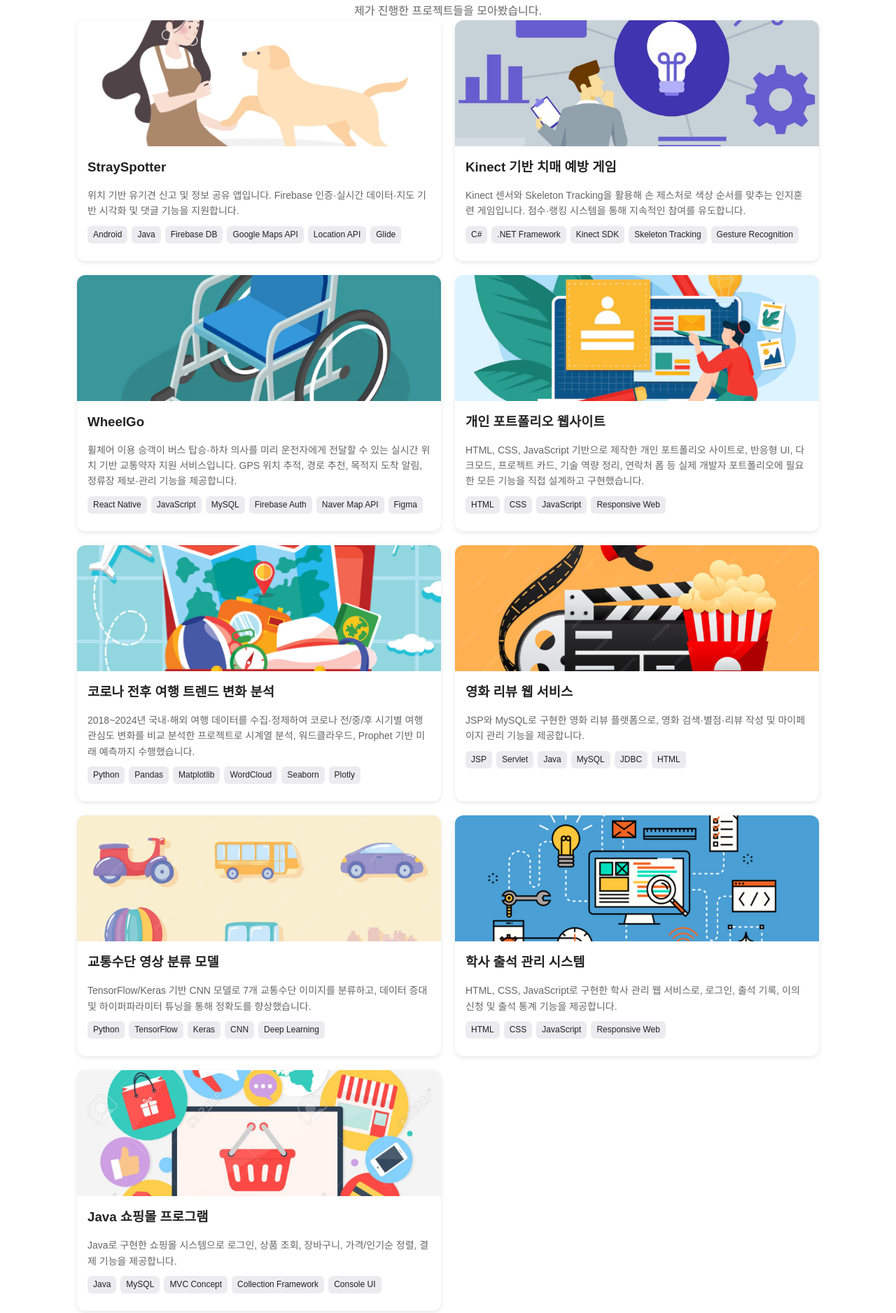
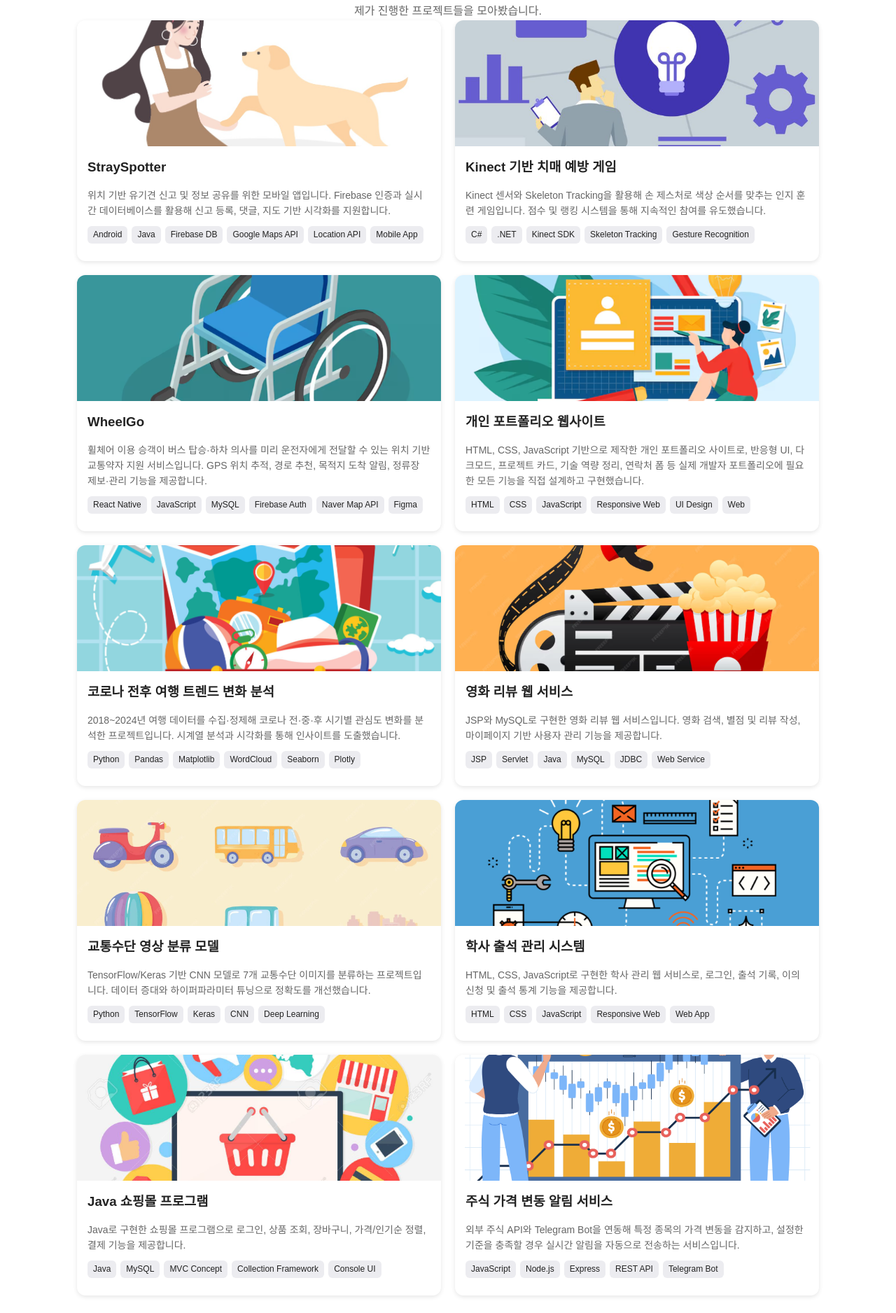
Before and after one commit to leegahyeon09/my-portfolio, a plain HTML site: page projects.html in a window 1280 px wide. Shown: the part 227-2103 px from the top of the page at 70% size. Drawn offline with Linux system fonts and the light colour scheme.

Commit message:
Update projects.html

```diff
--- a/projects.html
+++ b/projects.html
@@ -23,10 +23,18 @@
           <img src="images/1.png" alt="StraySpotter 유기견 신고 앱" />
           <div class="project-content">
             <h3>StraySpotter</h3>
-            <p>위치 기반 유기견 신고 및 정보 공유 앱입니다. Firebase 인증·실시간 데이터·지도 기반 시각화 및 댓글 기능을 지원합니다.</p>
+            <p>
+              위치 기반 유기견 신고 및 정보 공유를 위한 모바일 앱입니다.
+              Firebase 인증과 실시간 데이터베이스를 활용해 신고 등록, 댓글,
+              지도 기반 시각화를 지원합니다.
+            </p>
             <div class="tags">
-              <span>Android</span><span>Java</span><span>Firebase DB</span>
-              <span>Google Maps API</span><span>Location API</span><span>Glide</span>
+              <span>Android</span>
+              <span>Java</span>
+              <span>Firebase DB</span>
+              <span>Google Maps API</span>
+              <span>Location API</span>
+              <span>Mobile App</span>
             </div>
           </div>
         </div>
@@ -35,10 +43,17 @@
           <img src="images/2.png" alt="Kinect 기반 치매 예방 게임" />
           <div class="project-content">
             <h3>Kinect 기반 치매 예방 게임</h3>
-            <p>Kinect 센서와 Skeleton Tracking을 활용해 손 제스처로 색상 순서를 맞추는 인지훈련 게임입니다. 점수·랭킹 시스템을 통해 지속적인 참여를 유도합니다.</p>
+            <p>
+              Kinect 센서와 Skeleton Tracking을 활용해 손 제스처로
+              색상 순서를 맞추는 인지 훈련 게임입니다.
+              점수 및 랭킹 시스템을 통해 지속적인 참여를 유도했습니다.
+            </p>
             <div class="tags">
-              <span>C#</span><span>.NET Framework</span><span>Kinect SDK</span>
-              <span>Skeleton Tracking</span><span>Gesture Recognition</span>
+              <span>C#</span>
+              <span>.NET</span>
+              <span>Kinect SDK</span>
+              <span>Skeleton Tracking</span>
+              <span>Gesture Recognition</span>
             </div>
           </div>
         </div>
@@ -47,10 +62,18 @@
           <img src="images/3.png" alt="WheelGo 교통약자 버스 탑승 지원 앱" />
           <div class="project-content">
             <h3>WheelGo</h3>
-            <p>휠체어 이용 승객이 버스 탑승·하차 의사를 미리 운전자에게 전달할 수 있는 실시간 위치 기반 교통약자 지원 서비스입니다. GPS 위치 추적, 경로 추천, 목적지 도착 알림, 정류장 제보·관리 기능을 제공합니다.</p>
+            <p>
+              휠체어 이용 승객이 버스 탑승·하차 의사를 미리
+              운전자에게 전달할 수 있는 위치 기반 교통약자 지원 서비스입니다.
+              GPS 위치 추적, 경로 추천, 목적지 도착 알림, 정류장 제보·관리 기능을 제공합니다.
+            </p>
             <div class="tags">
-              <span>React Native</span><span>JavaScript</span><span>MySQL</span>
-              <span>Firebase Auth</span><span>Naver Map API</span><span>Figma</span>
+              <span>React Native</span>
+              <span>JavaScript</span>
+              <span>MySQL</span>
+              <span>Firebase Auth</span>
+              <span>Naver Map API</span>
+              <span>Figma</span>
             </div>
           </div>
         </div>
@@ -59,10 +82,18 @@
           <img src="images/4.png" alt="개인 포트폴리오 웹사이트" />
           <div class="project-content">
             <h3>개인 포트폴리오 웹사이트</h3>
-            <p>HTML, CSS, JavaScript 기반으로 제작한 개인 포트폴리오 사이트로, 반응형 UI, 다크모드, 프로젝트 카드, 기술 역량 정리, 연락처 폼 등 실제 개발자 포트폴리오에 필요한 모든 기능을 직접 설계하고 구현했습니다.</p>
+            <p>
+              HTML, CSS, JavaScript 기반으로 제작한 개인 포트폴리오 사이트로,
+              반응형 UI, 다크모드, 프로젝트 카드, 기술 역량 정리, 연락처 폼 등
+              실제 개발자 포트폴리오에 필요한 모든 기능을 직접 설계하고 구현했습니다.
+            </p>
             <div class="tags">
-              <span>HTML</span><span>CSS</span><span>JavaScript</span>
+              <span>HTML</span>
+              <span>CSS</span>
+              <span>JavaScript</span>
               <span>Responsive Web</span>
+              <span>UI Design</span>
+              <span>Web</span>
             </div>
           </div>
         </div>
@@ -71,10 +102,18 @@
           <img src="images/5.png" alt="코로나 전후 여행 트렌드 분석 프로젝트" />
           <div class="project-content">
             <h3>코로나 전후 여행 트렌드 변화 분석</h3>
-            <p>2018~2024년 국내·해외 여행 데이터를 수집·정제하여 코로나 전/중/후 시기별 여행 관심도 변화를 비교 분석한 프로젝트로 시계열 분석, 워드클라우드, Prophet 기반 미래 예측까지 수행했습니다.</p>
+            <p>
+              2018~2024년 여행 데이터를 수집·정제해
+              코로나 전·중·후 시기별 관심도 변화를 분석한 프로젝트입니다.
+              시계열 분석과 시각화를 통해 인사이트를 도출했습니다.
+            </p>
             <div class="tags">
-              <span>Python</span><span>Pandas</span><span>Matplotlib</span>
-              <span>WordCloud</span><span>Seaborn</span><span>Plotly</span>
+              <span>Python</span>
+              <span>Pandas</span>
+              <span>Matplotlib</span>
+              <span>WordCloud</span>
+              <span>Seaborn</span>
+              <span>Plotly</span>
             </div>
           </div>
         </div>
@@ -83,10 +122,18 @@
           <img src="images/6.png" alt="영화 리뷰 웹 서비스" />
           <div class="project-content">
             <h3>영화 리뷰 웹 서비스</h3>
-            <p>JSP와 MySQL로 구현한 영화 리뷰 플랫폼으로, 영화 검색·별점·리뷰 작성 및 마이페이지 관리 기능을 제공합니다.</p>
+            <p>
+              JSP와 MySQL로 구현한 영화 리뷰 웹 서비스입니다.
+              영화 검색, 별점 및 리뷰 작성,
+              마이페이지 기반 사용자 관리 기능을 제공합니다.
+            </p>
             <div class="tags">
-              <span>JSP</span><span>Servlet</span><span>Java</span>
-              <span>MySQL</span><span>JDBC</span><span>HTML</span>
+              <span>JSP</span>
+              <span>Servlet</span>
+              <span>Java</span>
+              <span>MySQL</span>
+              <span>JDBC</span>
+              <span>Web Service</span>
             </div>
           </div>
         </div>
@@ -95,10 +142,17 @@
           <img src="images/7.png" alt="교통수단 이미지 분류 모델" />
           <div class="project-content">
             <h3>교통수단 영상 분류 모델</h3>
-            <p>TensorFlow/Keras 기반 CNN 모델로 7개 교통수단 이미지를 분류하고, 데이터 증대 및 하이퍼파라미터 튜닝을 통해 정확도를 향상했습니다.</p>
+           <p>
+              TensorFlow/Keras 기반 CNN 모델로
+              7개 교통수단 이미지를 분류하는 프로젝트입니다.
+              데이터 증대와 하이퍼파라미터 튜닝으로 정확도를 개선했습니다.
+            </p>
             <div class="tags">
-              <span>Python</span><span>TensorFlow</span><span>Keras</span>
-              <span>CNN</span><span>Deep Learning</span>
+              <span>Python</span>
+              <span>TensorFlow</span>
+              <span>Keras</span>
+              <span>CNN</span>
+              <span>Deep Learning</span>
             </div>
           </div>
         </div>
@@ -107,10 +161,16 @@
           <img src="images/8.png" alt="학사 출석 관리 웹 애플리케이션" />
           <div class="project-content">
             <h3>학사 출석 관리 시스템</h3>
-            <p>HTML, CSS, JavaScript로 구현한 학사 관리 웹 서비스로, 로그인, 출석 기록, 이의 신청 및 출석 통계 기능을 제공합니다.</p>
+            <p>
+              HTML, CSS, JavaScript로 구현한 학사 관리 웹 서비스로,
+              로그인, 출석 기록, 이의 신청 및 출석 통계 기능을 제공합니다.
+            </p>
             <div class="tags">
-              <span>HTML</span><span>CSS</span><span>JavaScript</span>
+              <span>HTML</span>
+              <span>CSS</span>
+              <span>JavaScript</span>
               <span>Responsive Web</span>
+              <span>Web App</span>
             </div>
           </div>
         </div>
@@ -118,11 +178,35 @@
         <div class="project-card">
           <img src="images/9.png" alt="Java 쇼핑몰 프로그램" />
           <div class="project-content">
-           <h3>Java 쇼핑몰 프로그램</h3>
-          <p>Java로 구현한 쇼핑몰 시스템으로 로그인, 상품 조회, 장바구니, 가격/인기순 정렬, 결제 기능을 제공합니다.</p>
+            <h3>Java 쇼핑몰 프로그램</h3>
+            <p>
+              Java로 구현한 쇼핑몰 프로그램으로 로그인, 상품 조회, 장바구니,
+              가격/인기순 정렬, 결제 기능을 제공합니다.
+            </p>
             <div class="tags">
-              <span>Java</span><span>MySQL</span><span>MVC Concept</span>
-              <span>Collection Framework</span><span>Console UI</span>
+              <span>Java</span>
+              <span>MySQL</span>
+              <span>MVC Concept</span>
+              <span>Collection Framework</span>
+              <span>Console UI</span>
+            </div>
+          </div>
+        </div>
+
+        <div class="project-card">
+          <img src="images/10.png" alt="주식 가격 변동 알림 서비스" />
+          <div class="project-content">
+            <h3>주식 가격 변동 알림 서비스</h3>
+            <p>
+              외부 주식 API와 Telegram Bot을 연동해 특정 종목의 가격 변동을 감지하고,
+              설정한 기준을 충족할 경우 실시간 알림을 자동으로 전송하는 서비스입니다.
+            </p>
+            <div class="tags">
+              <span>JavaScript</span>
+              <span>Node.js</span>
+              <span>Express</span>
+              <span>REST API</span>
+              <span>Telegram Bot</span>
             </div>
           </div>
         </div>
```
